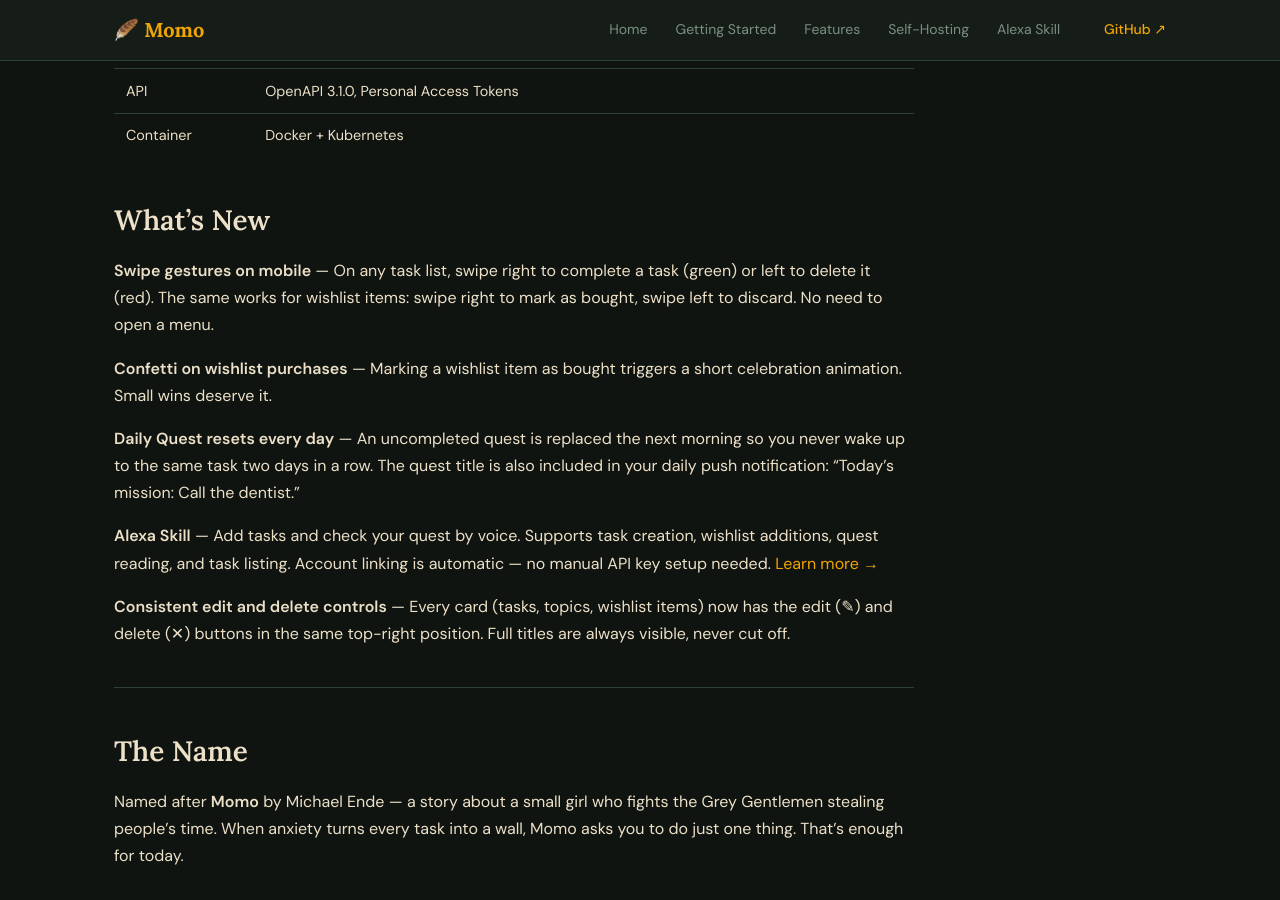
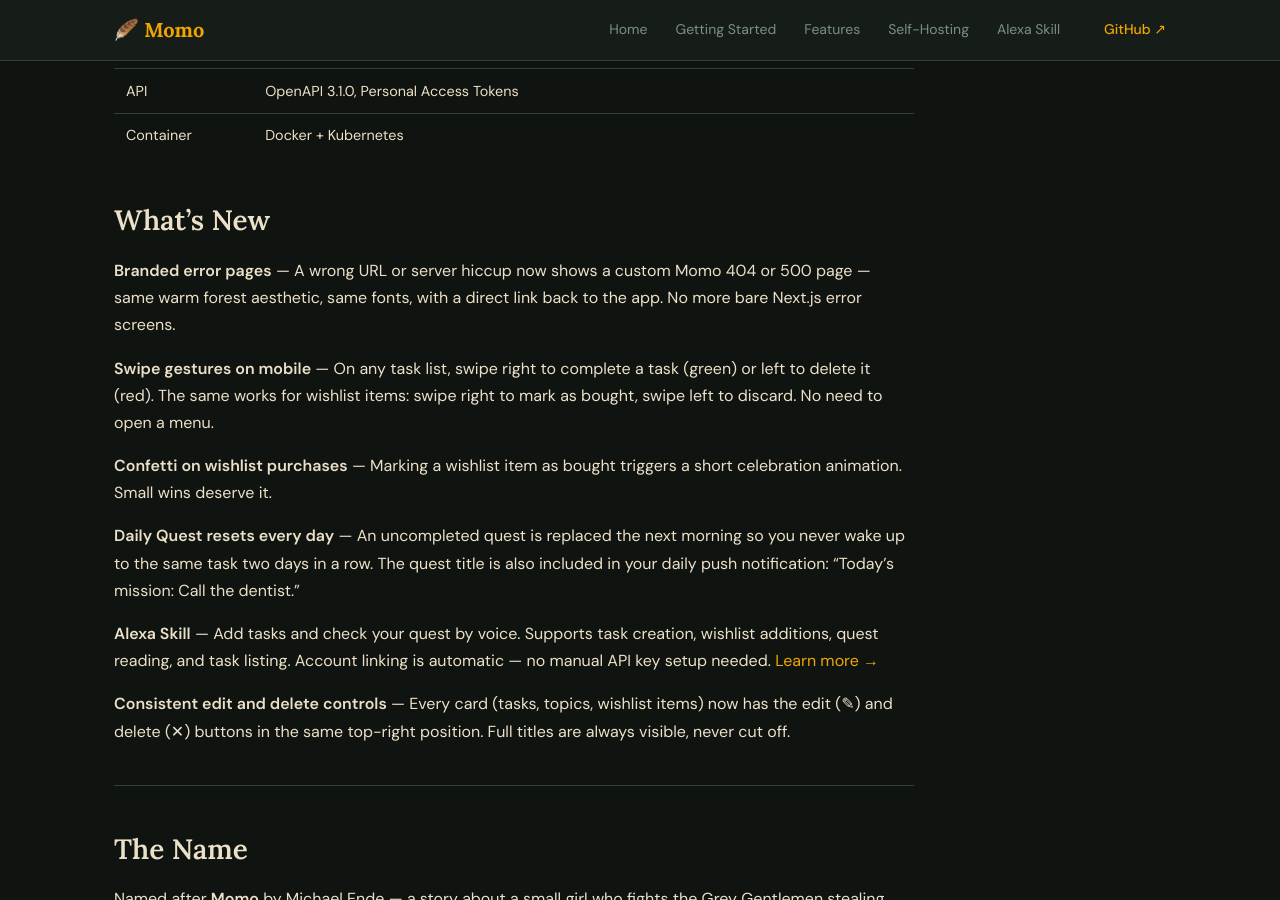
Before and after one commit to jp1337/momo, a Jekyll site: the page built from docs-site/index.md, in a window 1280 px wide and 900 px high, scrolled down 2219 px. Built offline with Jekyll 4.4.1, drawn with Linux system fonts in a browser that asks for light colours.

Commit message:
docs(site): add branded error pages entry to What's New
Co-Authored-By: Claude Sonnet 4.6 <noreply@anthropic.com>

```diff
--- a/docs-site/index.md
+++ b/docs-site/index.md
@@ -108,6 +108,8 @@ Open [http://localhost:3000](http://localhost:3000) — done. Database migration
 
 ## What's New
 
+**Branded error pages** — A wrong URL or server hiccup now shows a custom Momo 404 or 500 page — same warm forest aesthetic, same fonts, with a direct link back to the app. No more bare Next.js error screens.
+
 **Swipe gestures on mobile** — On any task list, swipe right to complete a task (green) or left to delete it (red). The same works for wishlist items: swipe right to mark as bought, swipe left to discard. No need to open a menu.
 
 **Confetti on wishlist purchases** — Marking a wishlist item as bought triggers a short celebration animation. Small wins deserve it.
```
